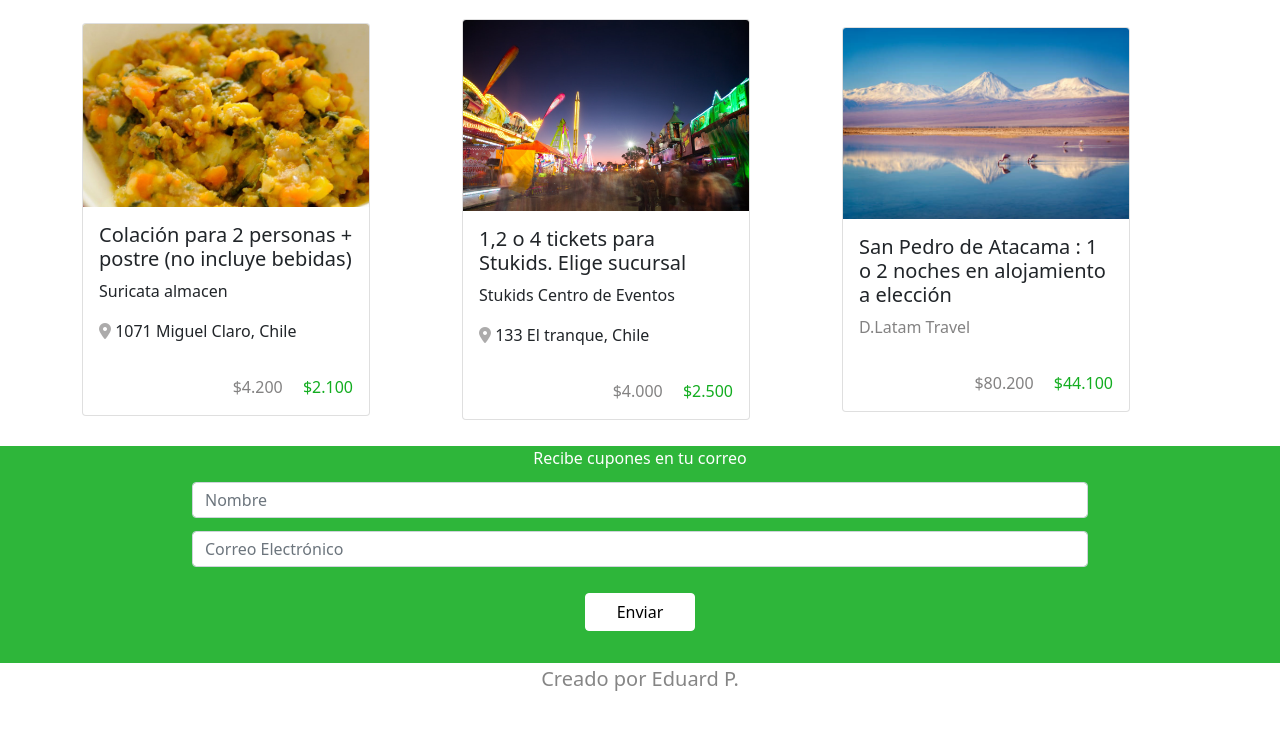
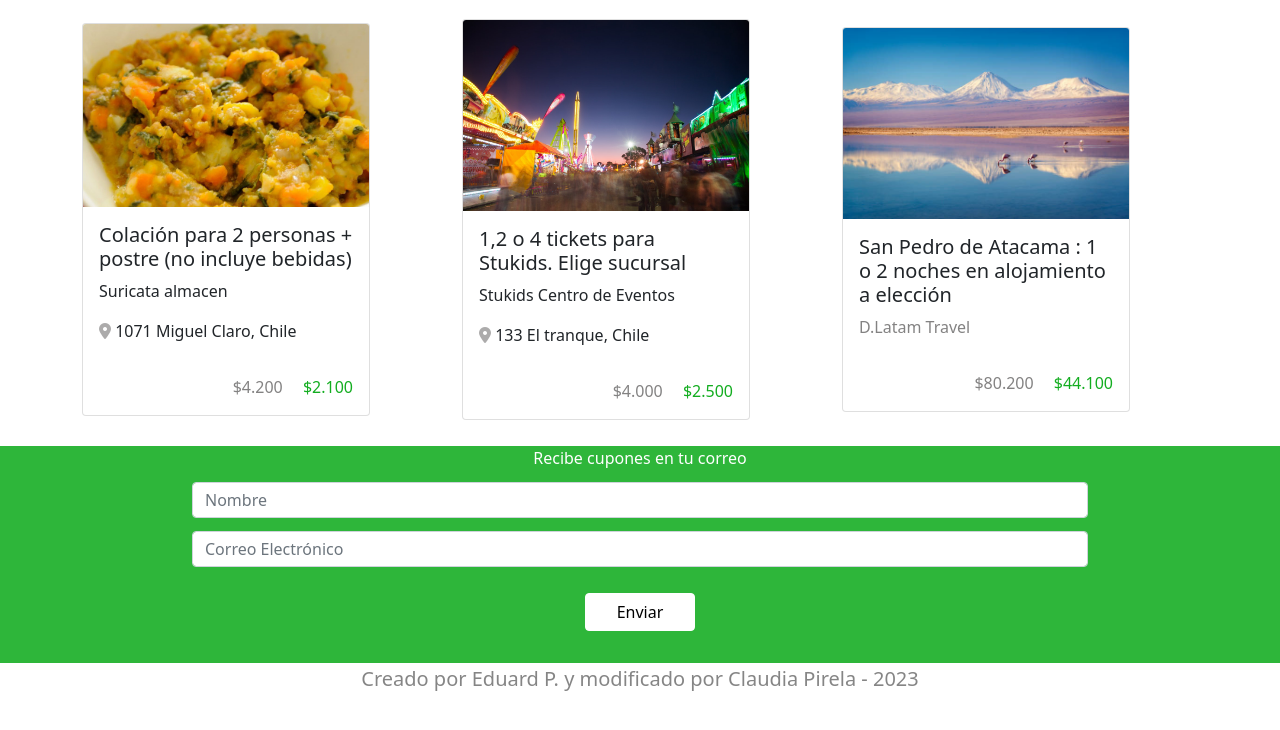
Before and after one commit to dfuckingfenix/BOOTCAMP_DIA4, a plain HTML site: page index.html in a window 1280 px wide. Shown: the part 507-1237 px from the top of the page. Drawn offline with nearby package versions, Linux system fonts and the light colour scheme.

Commit message:
Agregue texto al Readme y al footer

```diff
--- a/index.html
+++ b/index.html
@@ -136,7 +136,7 @@
         <button type="submit" class="btn btn-primary">Enviar</button>
       </form>
       <div class="marca-Edu">
-        <h5>Creado por Eduard P.</h5>
+        <h5>Creado por Eduard P. y modificado por Claudia Pirela - 2023</h5>
     </footer>
 </body>
 </html>
```
Also changed, not shown: 1 other file.
